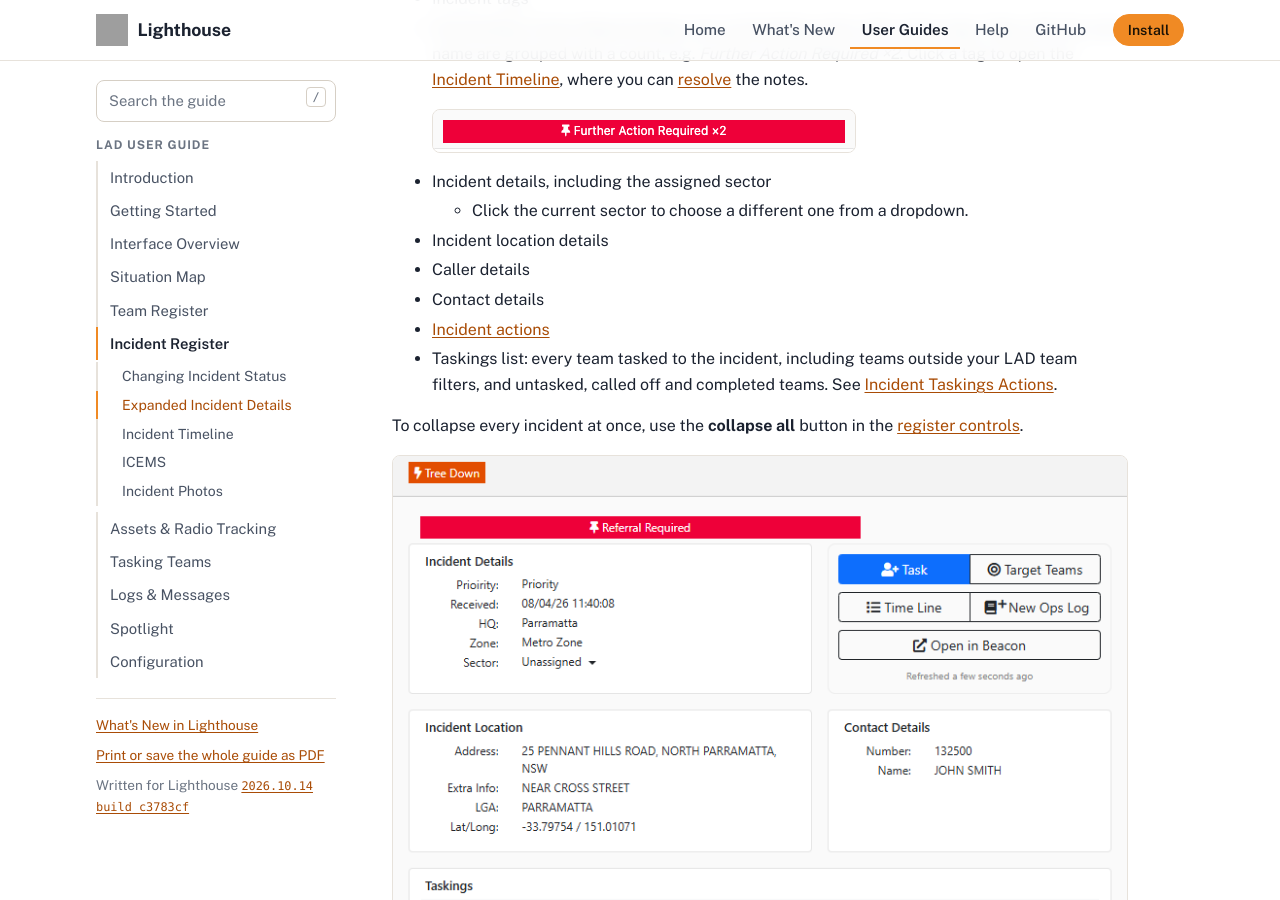
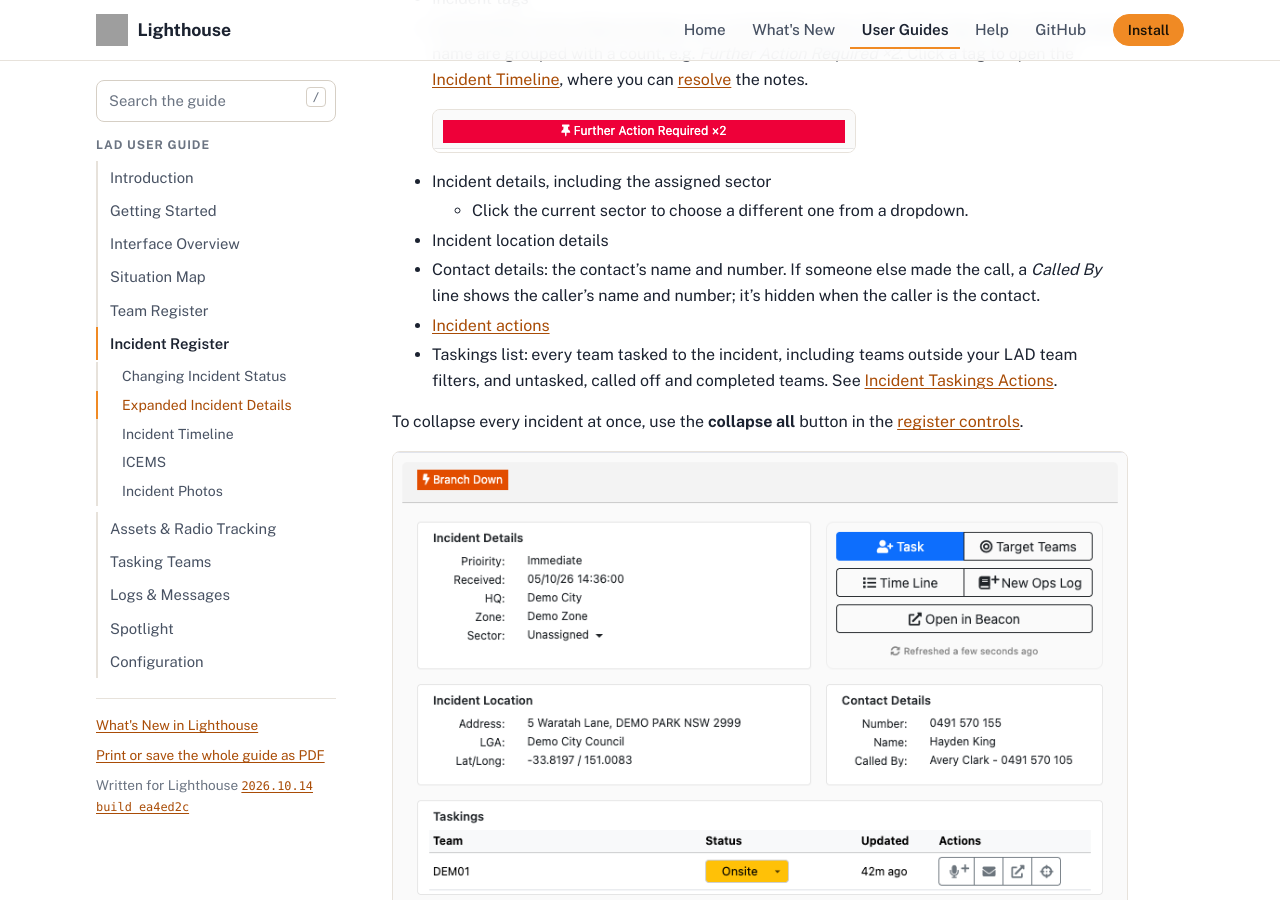
Before and after one commit to NSWSESMembers/lighthouse.ses.nsw.gov.au, a Jekyll site: the page built from preview/guides/lad/incident-register.md, in a window 1280 px wide and 900 px high, scrolled down 2322 px. Built offline with Jekyll 4.4.1, drawn with Linux system fonts in a browser that asks for light colours; grey boxes are pictures that could not be loaded.

Commit message:
Sync preview docs from NSWSESMembers/Lighthouse@ea4ed2c (master-dev)

```diff
--- a/_data/lad_guide_preview.yml
+++ b/_data/lad_guide_preview.yml
@@ -1,2 +1,2 @@
-version_name: "2026.10.14 build c3783cf"
-commit: "c3783cfa5e3877e659ad4dcf1373f17828c1acd7"
+version_name: "2026.10.14 build ea4ed2c"
+commit: "ea4ed2c842bb4b9af1039ec161551113a00422c3"
--- a/preview/guides/lad/incident-register.md
+++ b/preview/guides/lad/incident-register.md
@@ -65,8 +65,7 @@ The expanded view shows:
 - Incident details, including the assigned sector
   - Click the current sector to choose a different one from a dropdown.
 - Incident location details
-- Caller details
-- Contact details
+- Contact details: the contact's name and number. If someone else made the call, a *Called By* line shows the caller's name and number; it's hidden when the caller is the contact.
 - [Incident actions](#incident-actions)
 - Taskings list: every team tasked to the incident, including teams outside your LAD team filters, and untasked, called off and completed teams. See [Incident Taskings Actions](#incident-taskings-actions).
 
```
Also changed, not shown: preview/guides/lad/images/incident-expanded.png.
